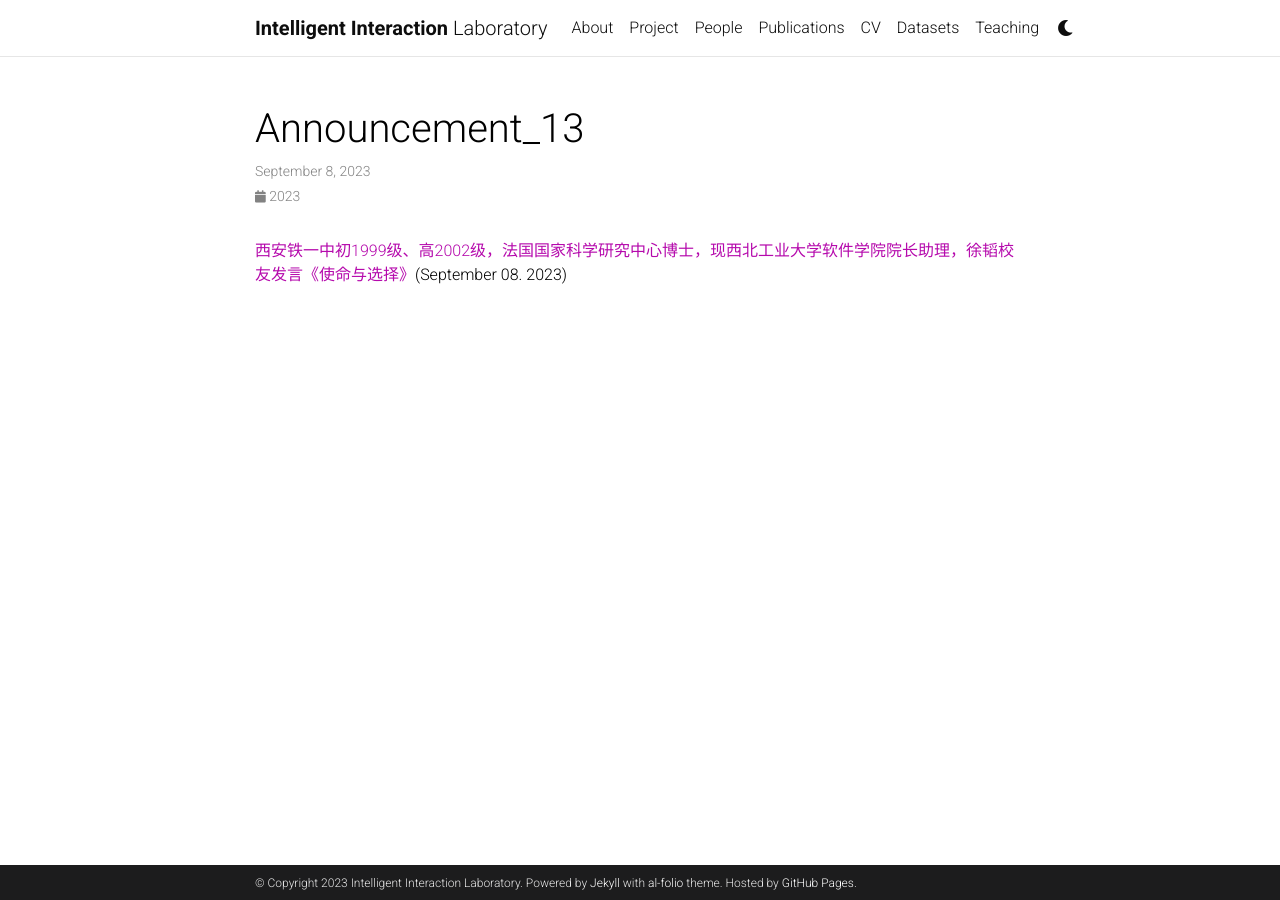
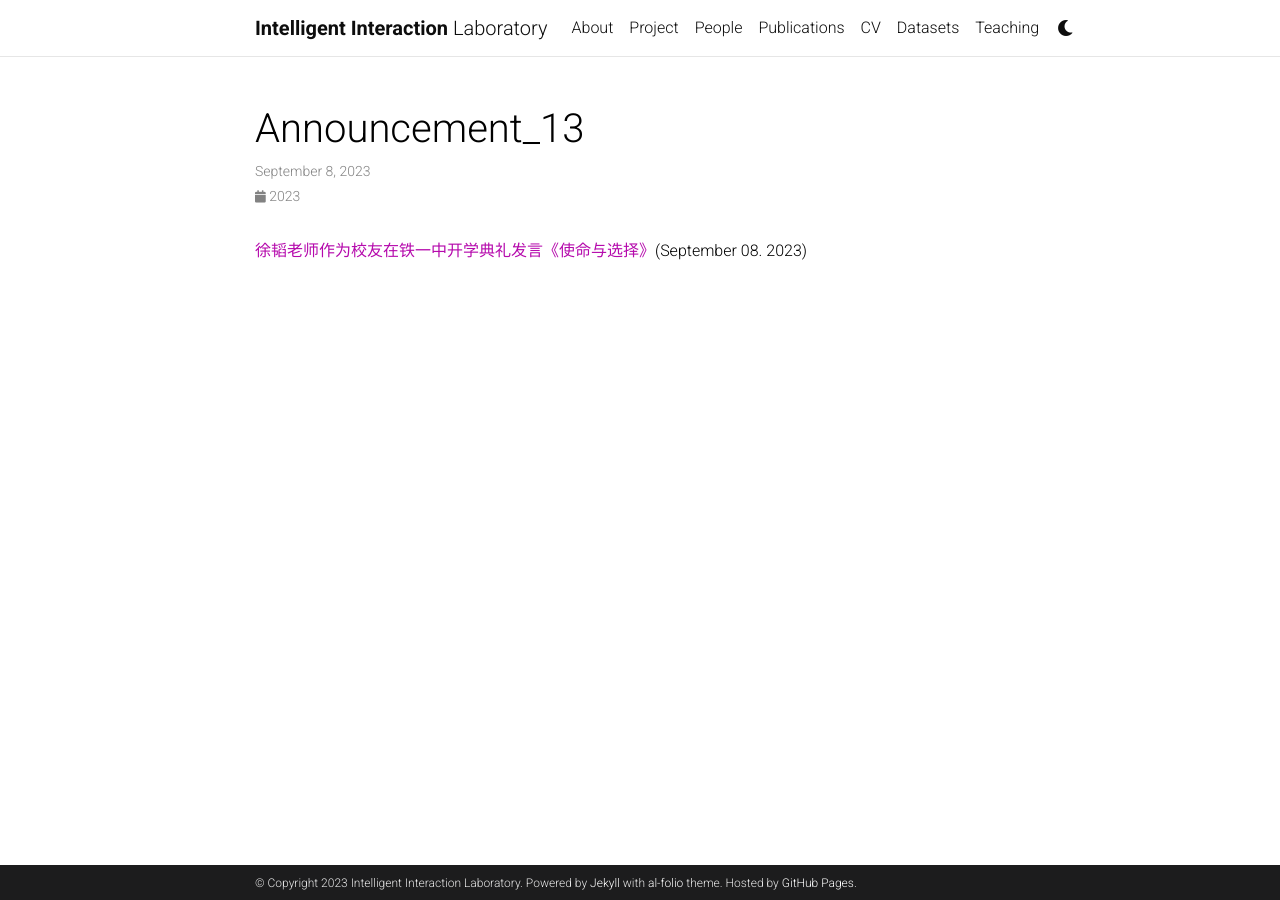
Before and after one commit to IntelligentInteractiveLab/intelligentinteractivelab.github.io, a Jekyll site: the page built from _news/announcement_13.md, in a window 1280 px wide. Built offline with Jekyll 4.4.1, drawn with Linux system fonts in a browser that asks for light colours; comment, search, counter and statistics services are not loaded; a style sheet for code colours, icons or effects is not loaded.

Commit message:
修改第一则新闻标题

```diff
--- a/_news/announcement_13.md
+++ b/_news/announcement_13.md
@@ -4,4 +4,4 @@ date: September 08, 2023
 inline: true
 ---
 
-<a href="https://www.bilibili.com/video/BV13v4y177wK/?spm_id_from=333.999.0.0&vd_source=3d8ab46afe55e642864698a677234325">西安铁一中初1999级、高2002级，法国国家科学研究中心博士，现西北工业大学软件学院院长助理，徐韬校友发言《使命与选择》</a>(September 08. 2023)
+<a href="https://www.bilibili.com/video/BV13v4y177wK/?spm_id_from=333.999.0.0&vd_source=3d8ab46afe55e642864698a677234325">徐韬老师作为校友在铁一中开学典礼发言《使命与选择》</a>(September 08. 2023)
```
